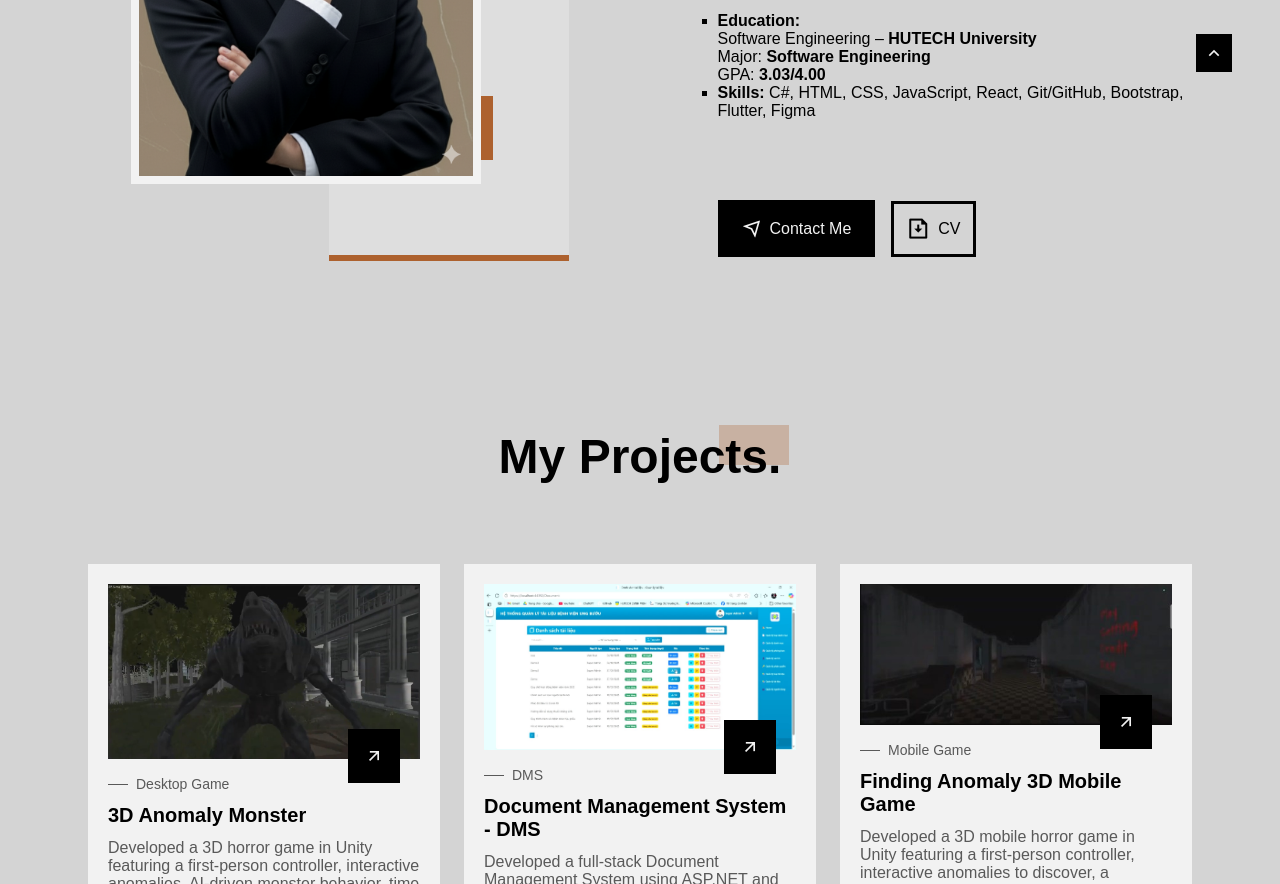
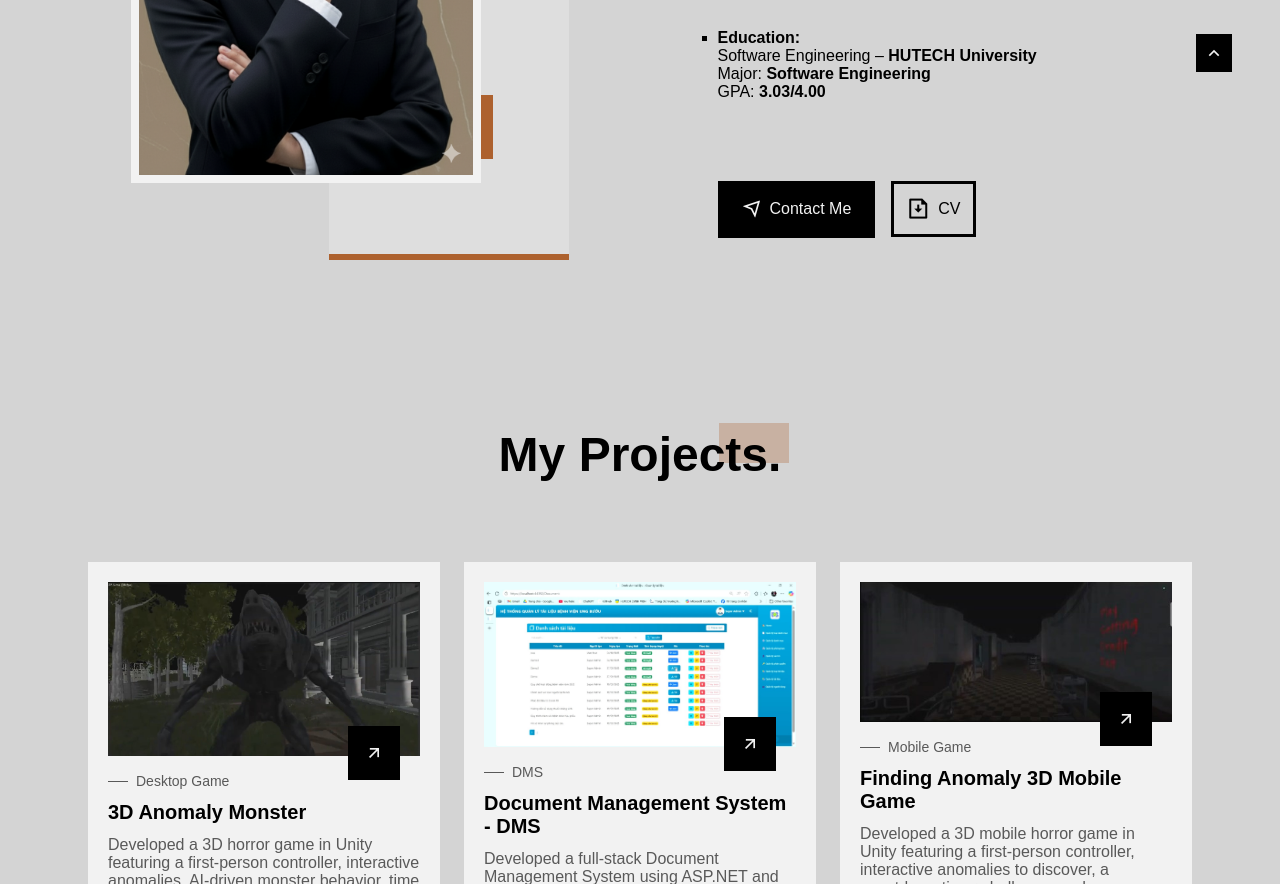
Before and after one commit to Dievis/dievis.github.io, a plain HTML site: page index.html in a window 1280 px wide. Shown: the part 1128-2012 px from the top of the page. Drawn offline with nearby package versions, Linux system fonts and the light colour scheme; a web font is replaced by a local one.

Commit message:
improve ui v10

```diff
--- a/index.html
+++ b/index.html
@@ -147,10 +147,6 @@
                         Software Engineering – <b>HUTECH University</b><br>
                         Major: <b>Software Engineering</b><br>
                         GPA: <b>3.03/4.00</b>
-                     </li>
-
-                     <li class="about__item">
-                        <b>Skills:</b> C#, HTML, CSS, JavaScript, React, Git/GitHub, Bootstrap, Flutter, Figma
                      </li>
                   </ul>
 
```
